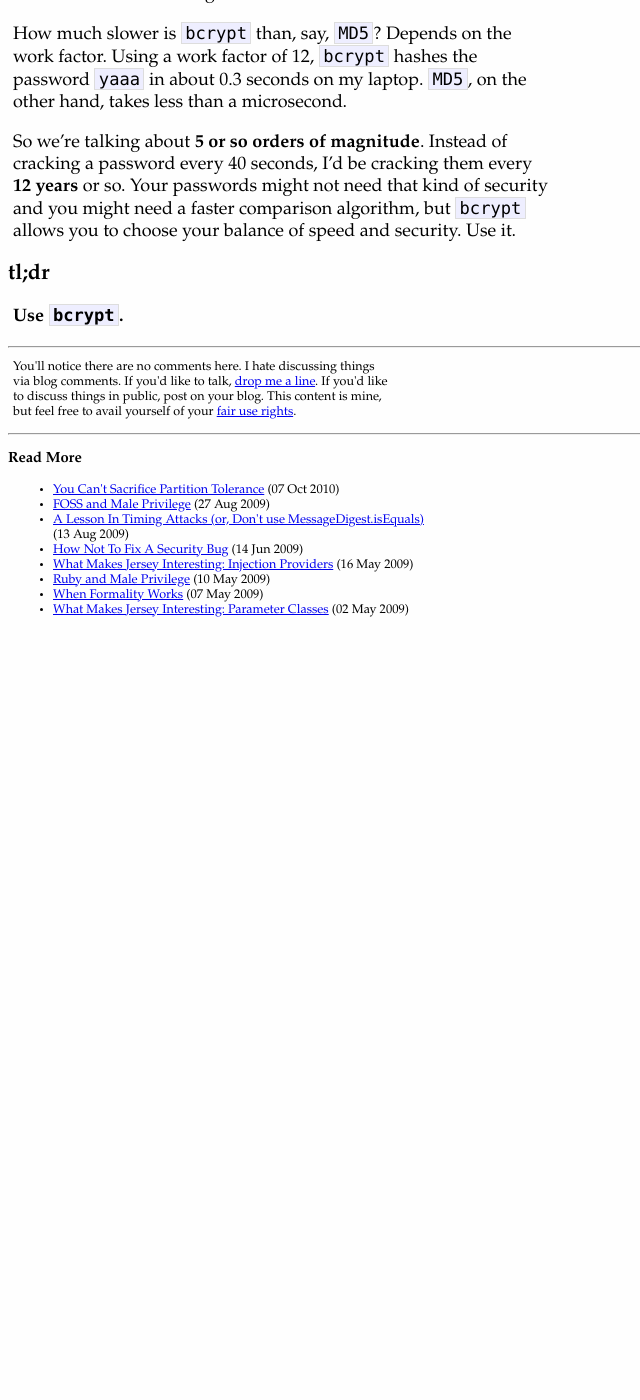
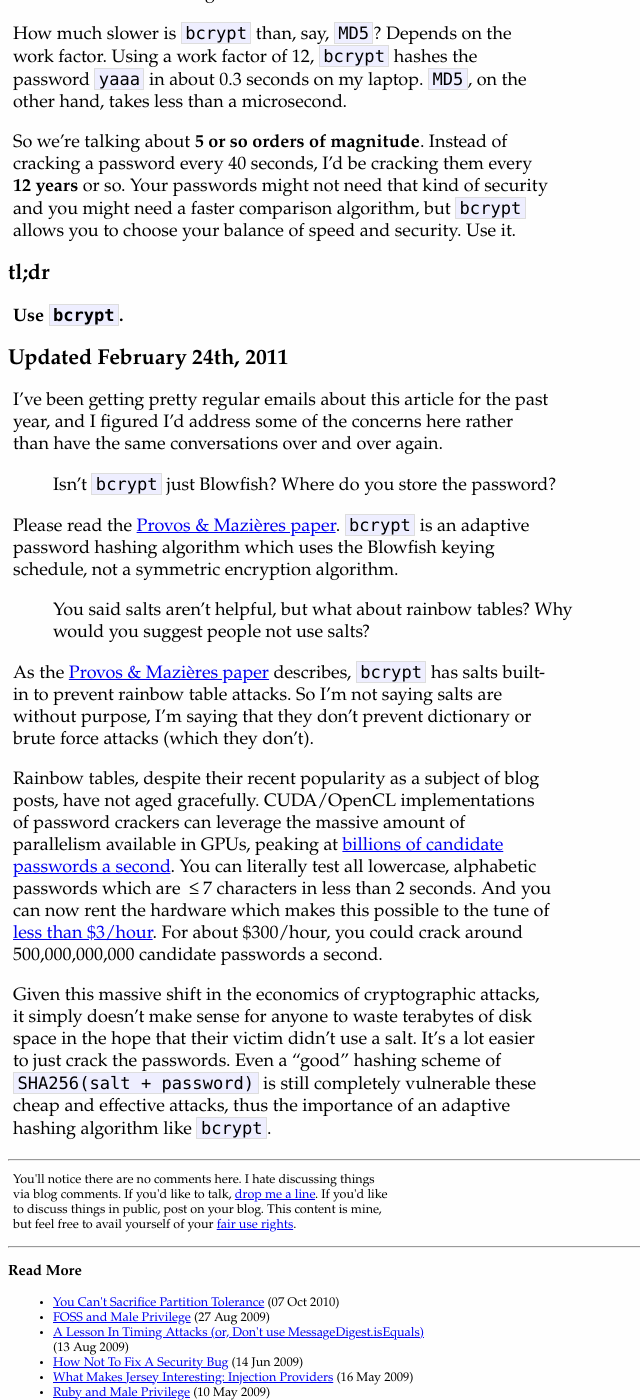
Before and after one commit to prahaladbelavadi/codahale.com, a Jekyll site: the page built from _posts/2010-01-31-how-to-safely-store-a-password.md, in a window 1280 px wide and 1400 px high, scrolled down 1120 px. Shown: the whole window, without its empty margins (0-640 px from the left). Built offline with Jekyll 4.4.1, drawn with Linux system fonts in a browser that asks for light colours; Markdown is read by kramdown in place of the engine named in the settings; before the commit the page ends 1750 px from its top, so only the background shows below that.

Commit message:
Dear god let it stop.

```diff
--- a/_posts/2010-01-31-how-to-safely-store-a-password.md
+++ b/_posts/2010-01-31-how-to-safely-store-a-password.md
@@ -78,3 +78,21 @@ tl;dr
 -----
 
 **Use `bcrypt`.**
+
+
+Updated February 24th, 2011
+---------------------------
+
+I've been getting pretty regular emails about this article for the past year, and I figured I'd address some of the concerns here rather than have the same conversations over and over again.
+
+> Isn't `bcrypt` just Blowfish? Where do you store the password?
+
+Please read the [Provos & Mazières paper](http://www.usenix.org/events/usenix99/provos.html). `bcrypt` is an adaptive password hashing algorithm which uses the Blowfish keying schedule, not a symmetric encryption algorithm.
+
+> You said salts aren't helpful, but what about rainbow tables? Why would you suggest people not use salts?
+
+As the [Provos & Mazières paper](http://www.usenix.org/events/usenix99/provos.html) describes, `bcrypt` has salts built-in to prevent rainbow table attacks. So I'm not saying salts are without purpose, I'm saying that they don't prevent dictionary or brute force attacks (which they don't).
+
+Rainbow tables, despite their recent popularity as a subject of blog posts, have not aged gracefully. CUDA/OpenCL implementations of password crackers can leverage the massive amount of parallelism available in GPUs, peaking at [billions of candidate passwords a second](http://www.golubev.com/hashgpu.htm). You can literally test all lowercase, alphabetic passwords which are ≤7 characters in less than 2 seconds. And you can now rent the hardware which makes this possible to the tune of [less than $3/hour](http://aws.amazon.com/ec2/#pricing). For about $300/hour, you could crack around 500,000,000,000 candidate passwords a second.
+
+Given this massive shift in the economics of cryptographic attacks, it simply doesn't make sense for anyone to waste terabytes of disk space in the hope that their victim didn't use a salt. It's a lot easier to just crack the passwords. Even a "good" hashing scheme of `SHA256(salt + password)` is still completely vulnerable these cheap and effective attacks, thus the importance of an adaptive hashing algorithm like `bcrypt`.
```
